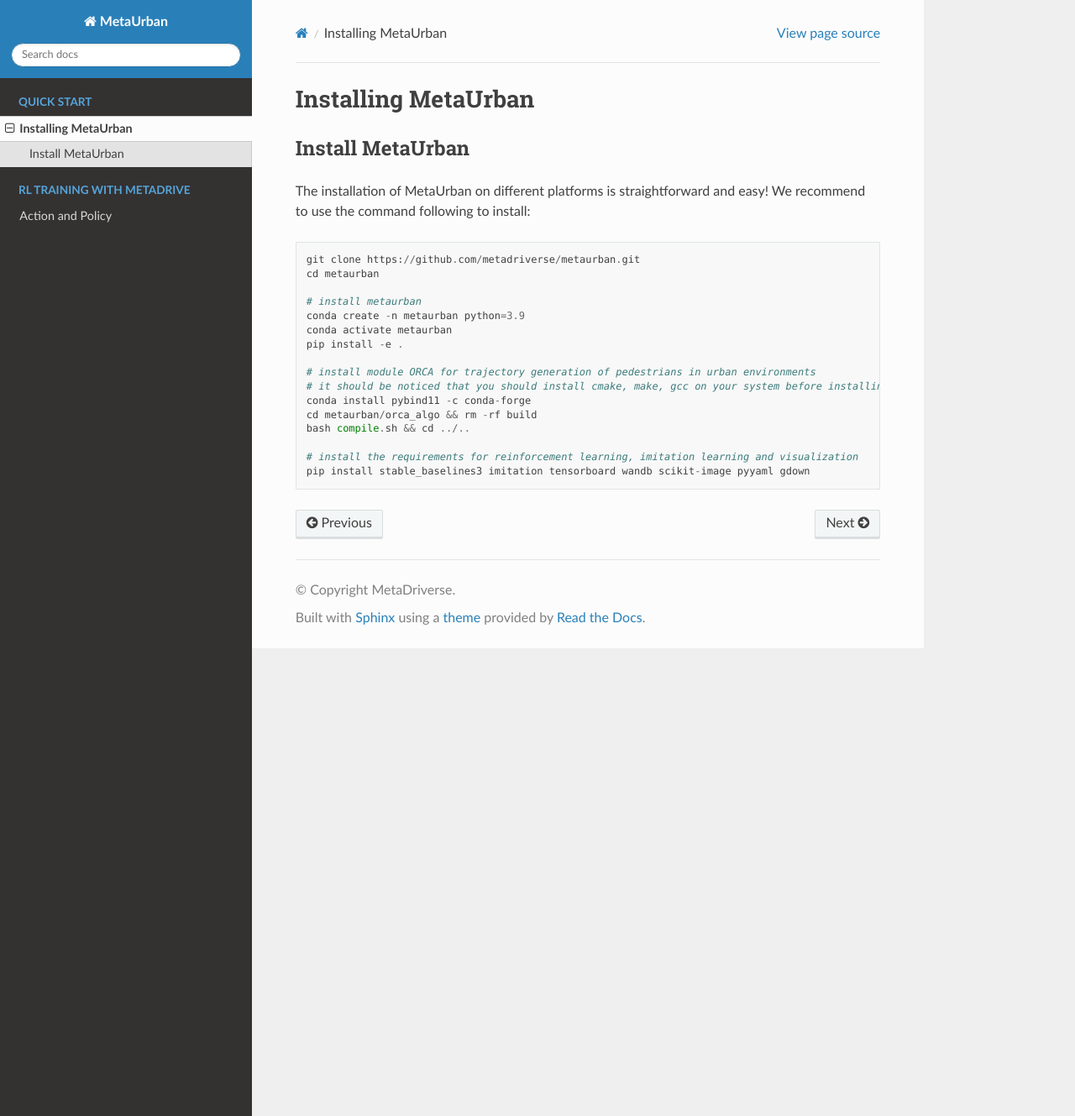
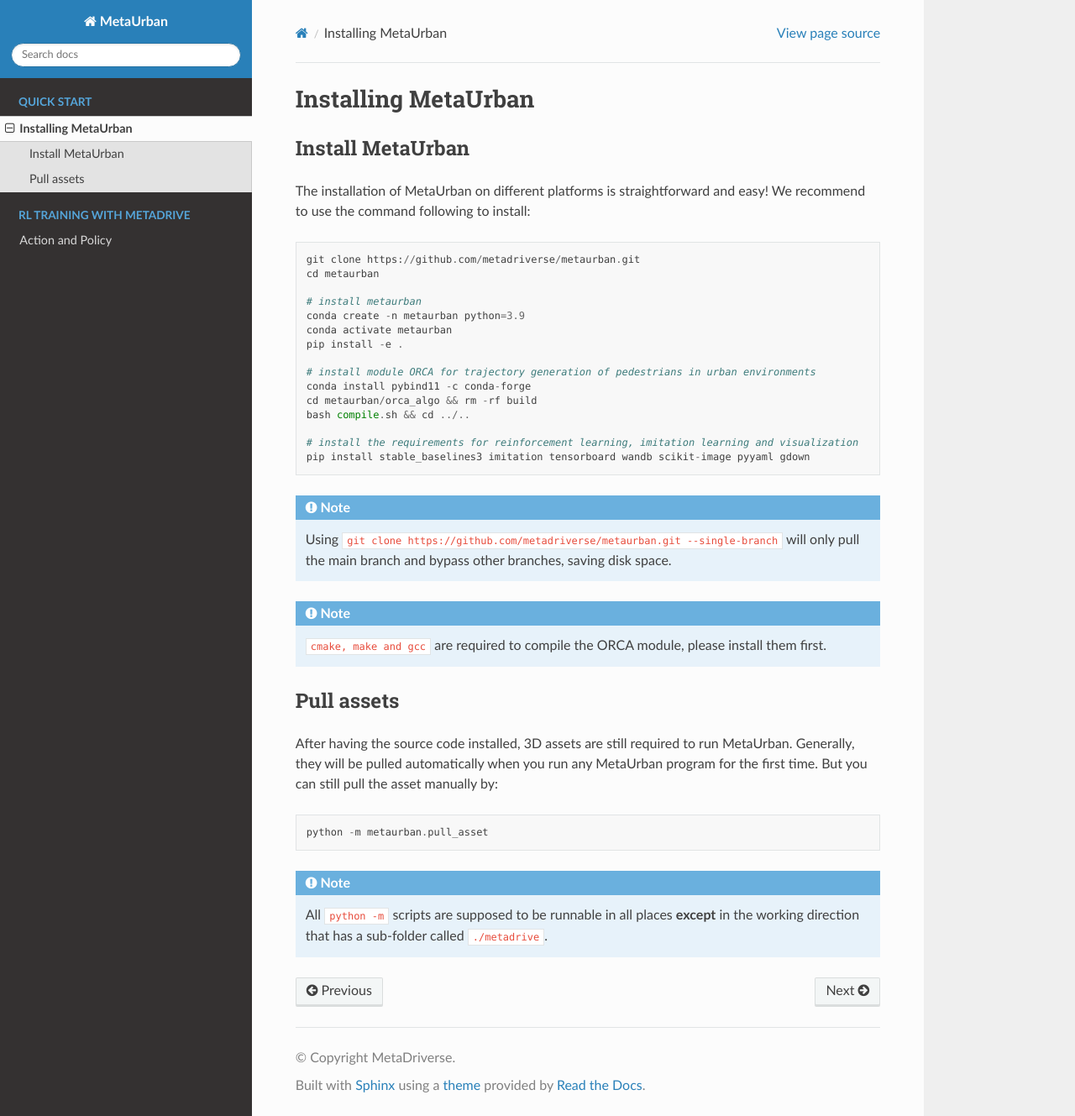
Before and after one commit to metadriverse/metaurban, a Sphinx documentation site: the page built from documentation/source/install.rst, in a window 1280 px wide and 1329 px high. Shown: the whole window at 84% size. Built offline with Sphinx 7.4.7 and the Read the Docs theme 3.1.0, drawn with Linux system fonts in a browser that asks for light colours.

Commit message:
update docs

```diff
--- a/documentation/source/install.rst
+++ b/documentation/source/install.rst
@@ -20,10 +20,24 @@
     pip install -e .
 
     # install module ORCA for trajectory generation of pedestrians in urban environments
-    # it should be noticed that you should install cmake, make, gcc on your system before installing ORCA
     conda install pybind11 -c conda-forge
     cd metaurban/orca_algo && rm -rf build
     bash compile.sh && cd ../..
 
     # install the requirements for reinforcement learning, imitation learning and visualization
     pip install stable_baselines3 imitation tensorboard wandb scikit-image pyyaml gdown
+
+.. note:: Using ``git clone https://github.com/metadriverse/metaurban.git --single-branch``
+  will only pull the main branch and bypass other branches, saving disk space.
+
+.. note:: ``cmake, make and gcc`` are required to compile the ORCA module, please install them first.
+
+Pull assets
+############################################
+After having the source code installed, 3D assets are still required to run MetaUrban.
+Generally, they will be pulled automatically when you run any MetaUrban program for the first time.
+But you can still pull the asset manually by::
+
+ python -m metaurban.pull_asset
+
+.. note:: All ``python -m`` scripts are supposed to be runnable in all places **except** in the working direction that has a sub-folder called :code:`./metadrive`.
```
Also changed, not shown: 3 other files.
